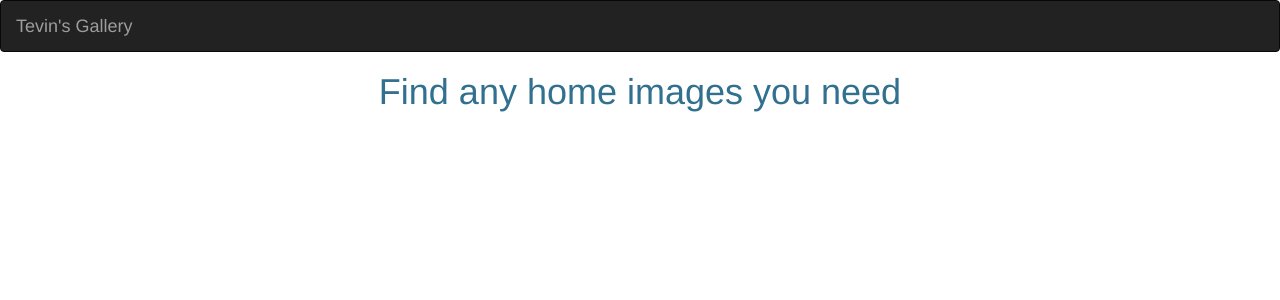
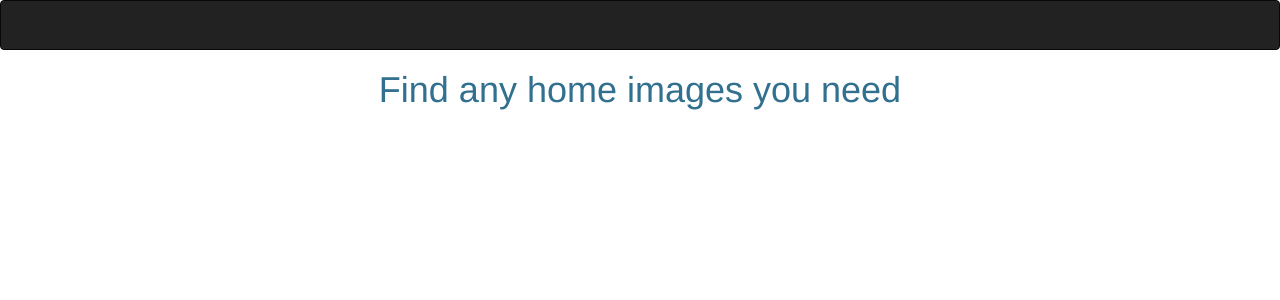
Before and after one commit to MrazTevin/Gallery-Application, a Django app: page /display/home/ in a window 1280 px wide. Shown: the top 300 px of the page. Run offline with Django 3.2, Linux system fonts and the light colour scheme; some libraries are stand-ins or nearby versions.

Commit message:
commented on the a tag

```diff
--- a/exhibit/display/templates/navbar.html
+++ b/exhibit/display/templates/navbar.html
@@ -11,7 +11,8 @@
   <nav class="navbar navbar-inverse">
     <div class="container-fluid">
       <div class="navbar-header">
-        <a class="navbar-brand" href="{% url '' %}">Tevin's Gallery</a>
+        <!--we will link the navbar-brand to the main index page-->
+        <!-- <a class="navbar-brand" href="{% url '' %}">Tevin's Gallery</a> -->
       </div>
     </div>
   </nav>
```
